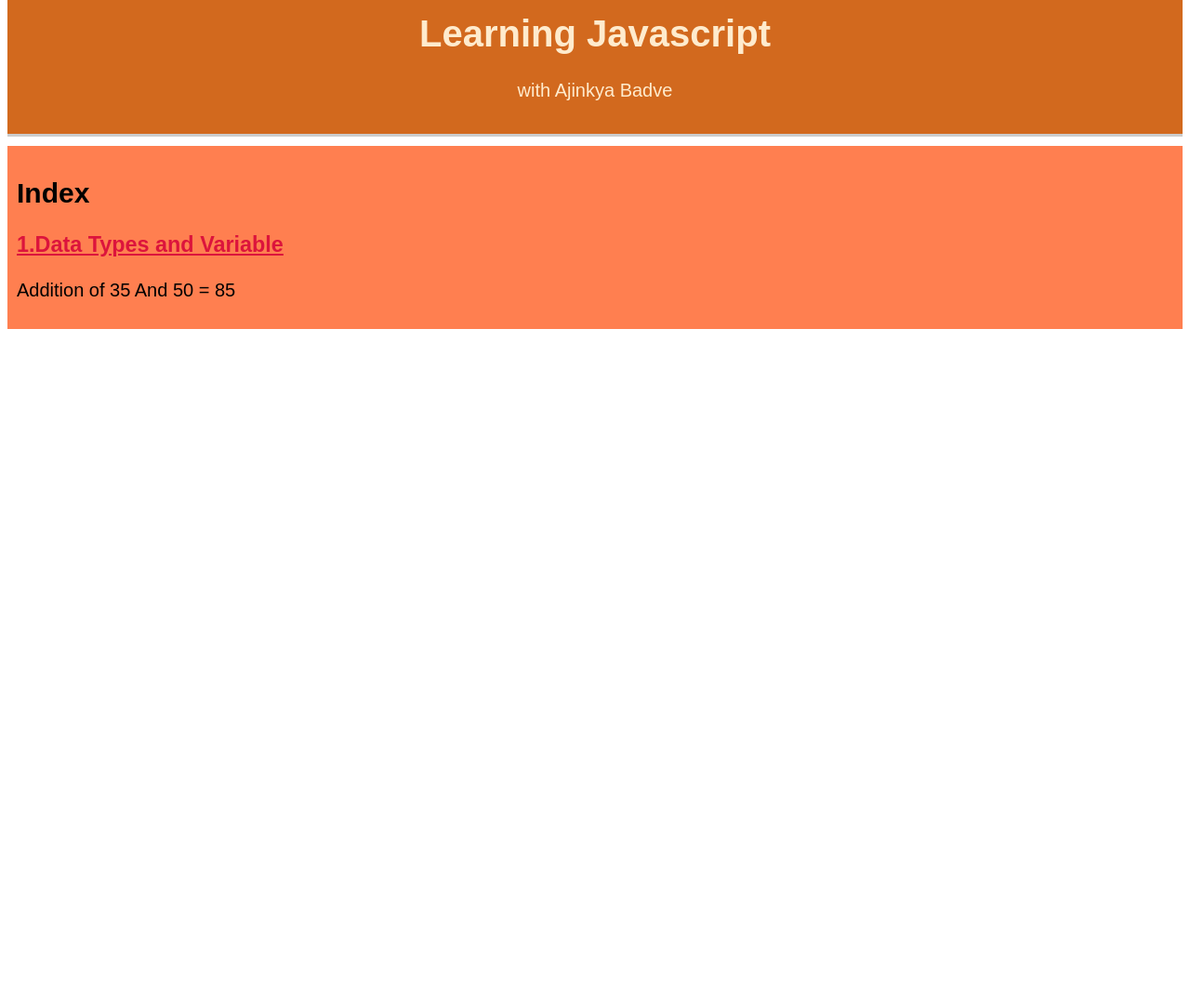
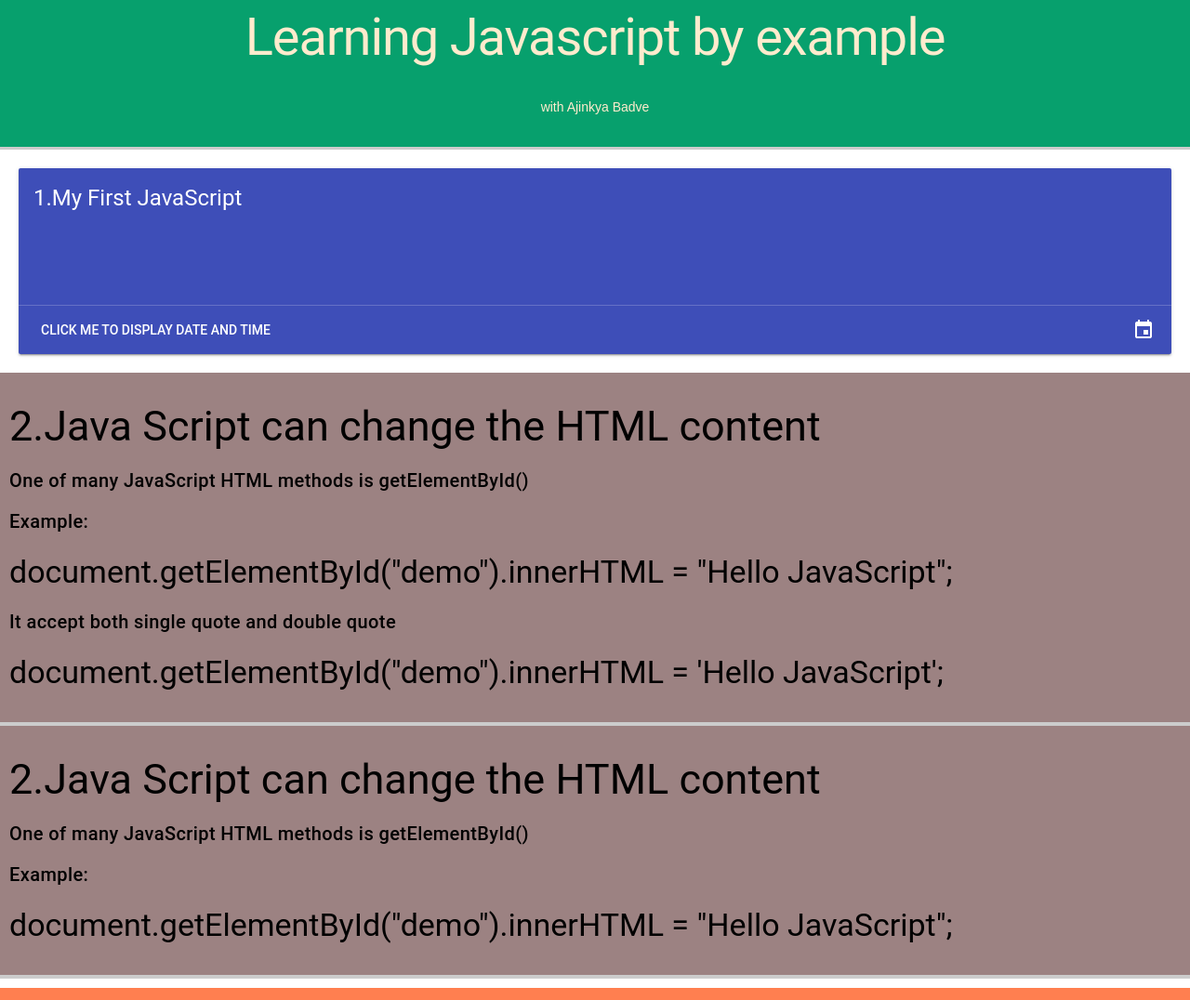
Before and after one commit to asbadve/js_fundamental, a plain HTML site: page index.html in a window 1280 px wide. Shown: the part 36-1112 px from the top of the page at 93% size. Before the commit the page ends 800 px from the top, so only its background shows below. Drawn offline with nearby package versions, Linux system fonts and the light colour scheme.

Commit message:
added mdlite lib

```diff
--- a/index.html
+++ b/index.html
@@ -2,10 +2,14 @@
 <html lang="en">
 
 <head>
+
+    <link rel="stylesheet" href="https://fonts.googleapis.com/icon?family=Material+Icons">
+    <link rel="stylesheet" href="https://code.getmdl.io/1.3.0/material.indigo-pink.min.css">
+    <script defer src="https://code.getmdl.io/1.3.0/material.min.js"></script>
     <meta charset="UTF-8">
     <meta name="viewport" content="width=device-width, initial-scale=1.0">
     <meta http-equiv="X-UA-Compatible" content="ie=edge">
-    <title>Learning JavaScript</title>
+    <title>Learning JavaScript from w3 school</title>
     <link rel="stylesheet" href="style.css">
     <!--this is how connect scrip tag outside of html <script src="main.js"></script> -->
 </head>
@@ -13,9 +17,102 @@
 <body>
 
     <div class="header">
-        <h1>Learning Javascript</h1>
+        <h1>Learning Javascript by example</h1>
         <p>with Ajinkya Badve</p>
     </div>
+
+    <!-- Event card -->
+    <style>
+        .demo-card-event.mdl-card {
+            width: auto;
+            margin: 20px;
+            height: 150px;
+            background: #3E4EB8;
+        }
+
+        .demo-card-event>.mdl-card__actions {
+            border-color: rgba(255, 255, 255, 0.2);
+        }
+
+        .demo-card-event>.mdl-card__title {
+            align-items: flex-start;
+        }
+
+        .demo-card-event>.mdl-card__title>h4 {
+            margin-top: 0;
+        }
+
+        .demo-card-event>.mdl-card__actions {
+            display: flex;
+            box-sizing: border-box;
+            align-items: center;
+        }
+
+        .demo-card-event>.mdl-card__actions>.material-icons {
+            padding-right: 10px;
+        }
+
+        .demo-card-event>.mdl-card__title,
+        .demo-card-event>.mdl-card__actions,
+        .demo-card-event>.mdl-card__actions>.mdl-button {
+            color: #fff;
+        }
+    </style>
+
+    <div class="demo-card-event mdl-card mdl-shadow--2dp">
+        <div class="mdl-card__title mdl-card--expand">
+            <h4>1.My First JavaScript</h4>
+            <!-- Accent-colored raised button with ripple -->
+
+
+            <script>
+
+                function btnClick() {
+                    document.getElementById('dateTimeTextLable').innerHTML = Date()
+                    setTimeout("makeTimeInvisible()", 800)
+                }
+
+                function makeTimeInvisible() {
+                    document.getElementById('dateTimeTextLable').innerHTML = ""
+                }
+
+            </script>
+
+        </div>
+        <h4 id="dateTimeTextLable" style="align-content: center; color: #fff" ></h4>
+        <div class="mdl-card__actions mdl-card--border">
+            <a class="mdl-button mdl-button--colored mdl-js-button mdl-js-ripple-effect" onclick="btnClick()">
+                    Click me to display Date and Time
+            </a>
+            <div class="mdl-layout-spacer"></div>
+            <i class="material-icons">event</i>
+        </div>
+    </div>
+
+    <div class="js2">
+        <h2>2.Java Script can change the HTML content</h2>
+        <h5 id="h5">One of many JavaScript HTML methods is getElementById()</h5>
+        <div class="inner_js2">
+            <h5>Example:</h5>
+            <h3>document.getElementById("demo").innerHTML = "Hello JavaScript";</h3>
+            <h5>It accept both single quote and double quote</h5>
+
+            <h3>document.getElementById("demo").innerHTML = 'Hello JavaScript';</h3>
+        </div>
+
+    </div>
+
+    <div class="js3">
+        <h2>2.Java Script can change the HTML content</h2>
+        <h5 id="h5">One of many JavaScript HTML methods is getElementById()</h5>
+        <div class="inner_js3">
+            <h5>Example:</h5>
+            <h3>document.getElementById("demo").innerHTML = "Hello JavaScript";</h3>
+
+
+        </div>
+    </div>
+
 
 
     <div class="container" id="container_id">
--- a/style.css
+++ b/style.css
@@ -9,10 +9,32 @@ li{
     text-align: left;
 }
 .header{
-    background: chocolate;
+    background: rgb(7, 160, 109);
     -webkit-text-fill-color: blanchedalmond;
     border-bottom: #ccc 3px solid;
     padding: 15px;
+}
+
+.my_first_js{
+    text-align: start;
+    background: rgb(156, 130, 130);
+    /* -webkit-text-fill-color: black; */
+    border-bottom: #ccc 4px solid;
+    padding: 10px;
+}
+.js2{
+    text-align: start;
+    background: rgb(156, 130, 130);
+    -webkit-text-fill-color: black;
+    border-bottom: #ccc 4px solid;
+    padding: 10px;
+}
+.js3{
+    text-align: start;
+    background: rgb(156, 130, 130);
+    -webkit-text-fill-color: black;
+    border-bottom: #ccc 4px solid;
+    padding: 10px;
 }
 .container{
     text-align: start;
@@ -31,3 +53,10 @@ li{
     color: crimson
 
 }
+.tryBtn{
+    color: black;
+    margin: 10px;
+    -webkit-text-fill-color: aliceblue;
+    padding: 10px;
+    background: black
+}
```
Lines whose indentation alone changed are shown as unchanged.
